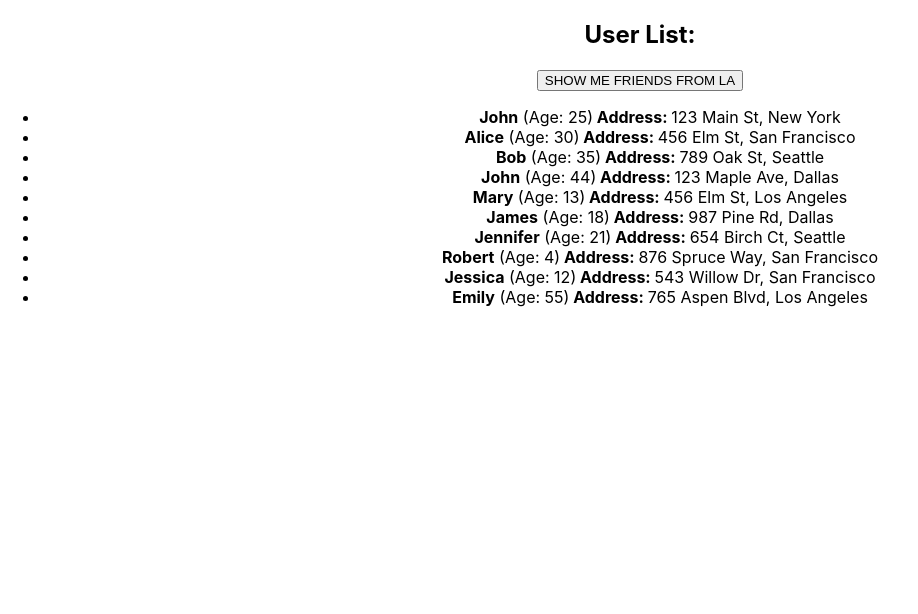
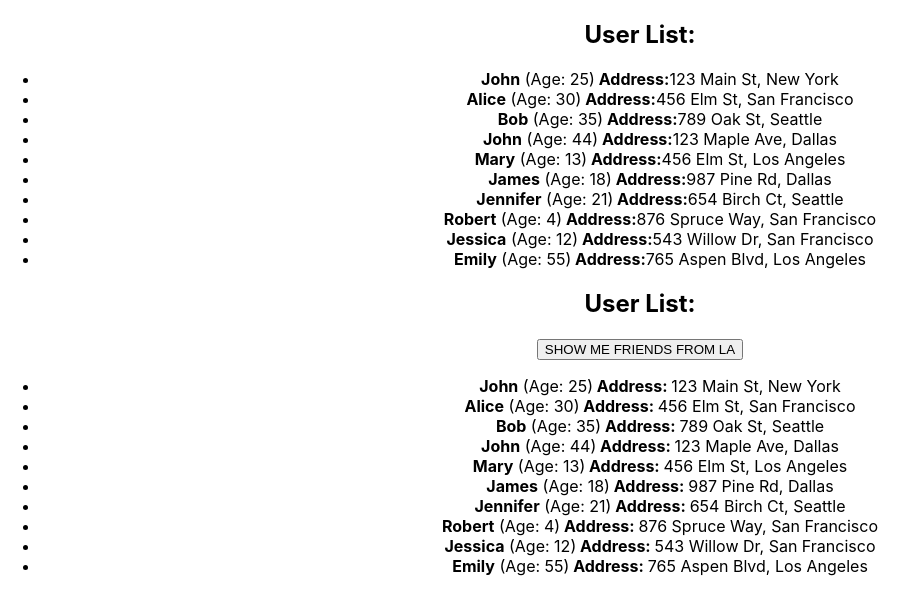
Before and after one commit to YahorKAt/HW01sprint, a React (Create React App) app: page / in a window 1280 px wide. Shown: the top 614 px of the page, without its empty margins (0-918 px from the left). Built offline with nearby package versions, Linux system fonts and the light colour scheme.

Commit message:
first commit

```diff
--- a/src/App.tsx
+++ b/src/App.tsx
@@ -7,7 +7,7 @@ import { HW4 } from './HW/4/HW4';
 function App() {
   return (
     <div className="App">
-      {/*<HW1 />*/}
+      <HW1 />
       <HW2 />
       {/*<HW3 />*/}
       {/*<HW4 />*/}
```
